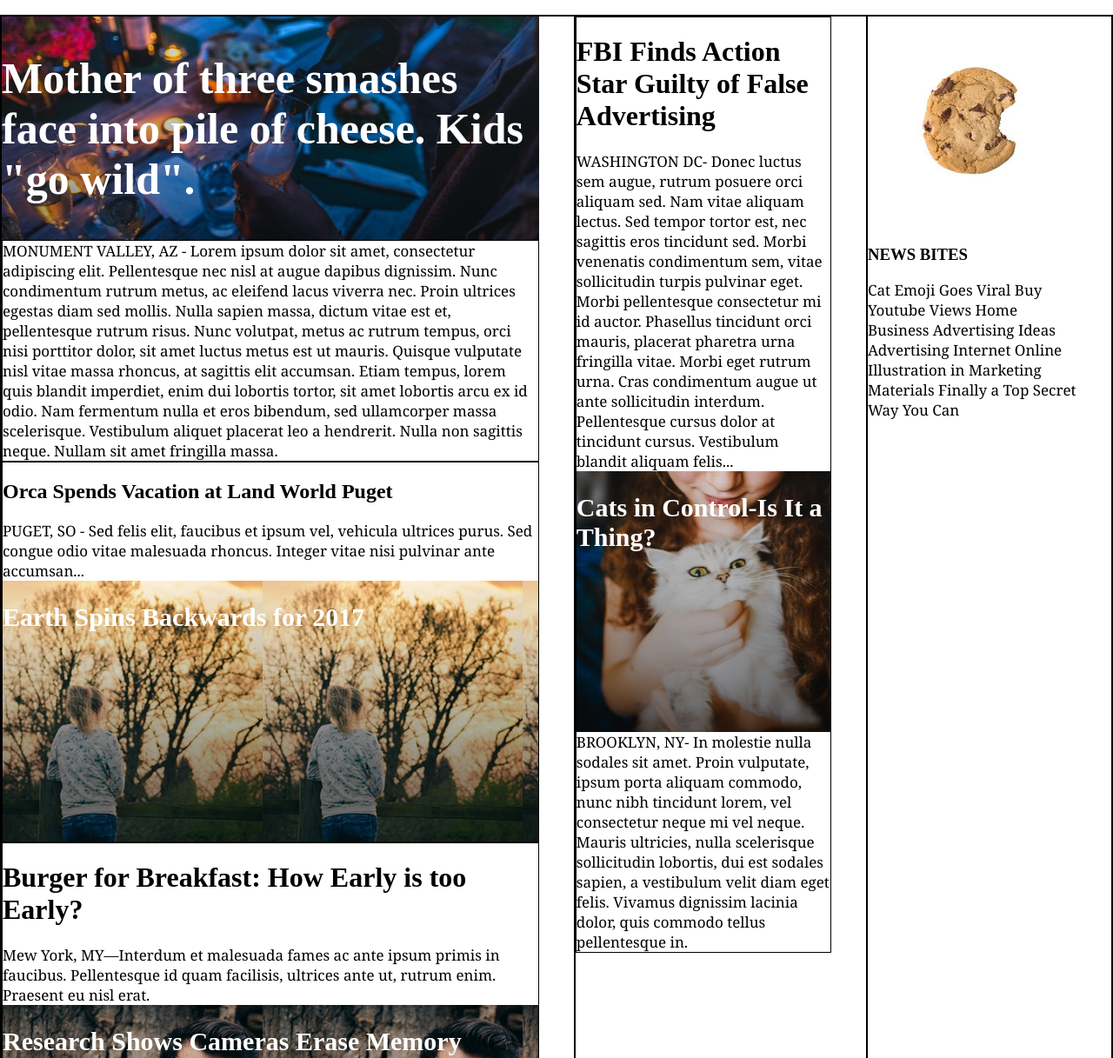
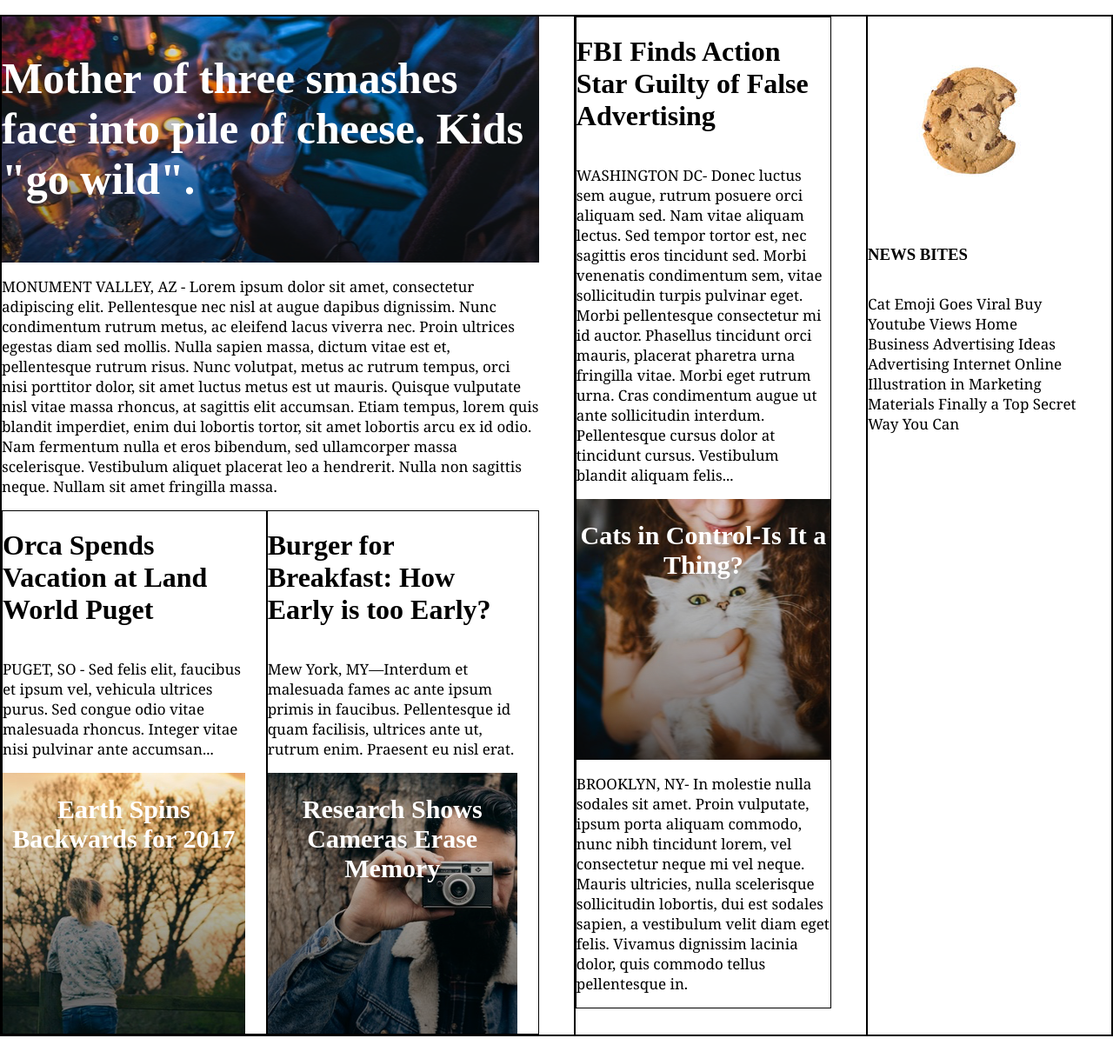
Before and after one commit to jimmybarron/fakenews, a plain HTML site: page index.html in a window 1280 px wide. Shown: the part 83-1300 px from the top of the page at 87% size. After the commit the page ends 1275 px from the top, so only its background shows below. Drawn offline with Linux system fonts and the light colour scheme.

Commit message:
End of Saturday

```diff
--- a/css/main.css
+++ b/css/main.css
@@ -95,17 +95,21 @@ p {
 .firstTitleOverlay {
     background-image: url('../assets/img-story-main.png');
     display: flex;
+    align-items: center;
 }
 
 .firstTitleOverlay h2 {
     color: white;
-    font-size: 50px;;
+    font-size: 50px;
+    height: 200px;
+    align-items: center;
 }
 
 p {
     font-family: Georgia;
     font-size: 17px;
     color: black;
+    padding: 16px 0;
 }
 
 .secondTitleOverlay {
@@ -116,7 +120,8 @@ p {
 
 .secondTitleOverlay h2 {
     color: white;
-    font-size: 30px;;
+    font-size: 30px;
+    text-align: center;
 }
 
 .thirdTitleOverlay {
@@ -127,7 +132,8 @@ p {
 
 .thirdTitleOverlay h2 {
     color: white;
-    font-size: 30px;;
+    font-size: 30px;
+    text-align: center;
 }
 
 .fourthTitleOverlay {
@@ -139,5 +145,16 @@ p {
 .fourthTitleOverlay h2 {
     color: white;
     font-size: 30px;
-    ;
+    text-align: center;
 }
+
+.twoColumn {
+    display: flex;
+}
+
+.twoColumn .article {
+    padding: 0 24px 0 0;
+}
+
+.article h2 {
+}
--- a/index.html
+++ b/index.html
@@ -1,5 +1,6 @@
 <!DOCTYPE html>
 <html>
+
 <head>
     <meta charset="utf-8" />
     <meta http-equiv="X-UA-Compatible" content="IE=edge">
@@ -7,6 +8,7 @@
     <meta name="viewport" content="width=device-width, initial-scale=1">
     <link rel="stylesheet" type="text/css" media="screen" href="./css/main.css" />
 </head>
+
 <body>
     <div class="header">
         <div class="leftNav">
@@ -35,22 +37,22 @@
                 </h2>
             </div>
 
-            <div class="article">
+
             <p>
                 MONUMENT VALLEY, AZ - Lorem ipsum dolor sit amet, consectetur adipiscing elit. Pellentesque nec nisl at augue dapibus dignissim.
-        Nunc condimentum rutrum metus, ac eleifend lacus viverra nec. Proin ultrices egestas diam sed mollis. Nulla sapien massa,
-        dictum vitae est et, pellentesque rutrum risus. Nunc volutpat, metus ac rutrum tempus, orci nisi porttitor dolor, sit
-        amet luctus metus est ut mauris. Quisque vulputate nisl vitae massa rhoncus, at sagittis elit accumsan. Etiam tempus,
-        lorem quis blandit imperdiet, enim dui lobortis tortor, sit amet lobortis arcu ex id odio. Nam fermentum nulla et eros
-        bibendum, sed ullamcorper massa scelerisque. Vestibulum aliquet placerat leo a hendrerit. Nulla non sagittis neque. Nullam
-        sit amet fringilla massa.
+                Nunc condimentum rutrum metus, ac eleifend lacus viverra nec. Proin ultrices egestas diam sed mollis. Nulla
+                sapien massa, dictum vitae est et, pellentesque rutrum risus. Nunc volutpat, metus ac rutrum tempus, orci
+                nisi porttitor dolor, sit amet luctus metus est ut mauris. Quisque vulputate nisl vitae massa rhoncus, at
+                sagittis elit accumsan. Etiam tempus, lorem quis blandit imperdiet, enim dui lobortis tortor, sit amet lobortis
+                arcu ex id odio. Nam fermentum nulla et eros bibendum, sed ullamcorper massa scelerisque. Vestibulum aliquet
+                placerat leo a hendrerit. Nulla non sagittis neque. Nullam sit amet fringilla massa.
             </p>
-            </div>
 
+            <div class="twoColumn">
                 <div class="article">
-                <h2>
+                    <h1>
                         Orca Spends Vacation at Land World Puget
-                </h2>
+                    </h1>
 
                     <p>
                         PUGET, SO - Sed felis elit, faucibus et ipsum vel, vehicula ultrices purus. Sed congue odio vitae malesuada rhoncus. Integer
@@ -83,6 +85,8 @@ vitae nisi pulvinar ante accumsan...
 
             </div>
 
+        </div>
+
         <div class="column medium">
 
             <div class="article">
@@ -93,10 +97,10 @@ vitae nisi pulvinar ante accumsan...
 
                 <p>
                     WASHINGTON DC- Donec luctus sem augue, rutrum posuere orci aliquam sed. Nam vitae aliquam lectus. Sed tempor tortor est,
-                    nec sagittis eros tincidunt sed. Morbi venenatis condimentum sem, vitae sollicitudin turpis pulvinar eget. Morbi pellentesque
-                    consectetur mi id auctor. Phasellus tincidunt orci mauris, placerat pharetra urna fringilla vitae. Morbi eget rutrum urna.
-                    Cras condimentum augue ut ante sollicitudin interdum. Pellentesque cursus dolor at tincidunt cursus. Vestibulum blandit aliquam
-                    felis...
+                    nec sagittis eros tincidunt sed. Morbi venenatis condimentum sem, vitae sollicitudin turpis pulvinar
+                    eget. Morbi pellentesque consectetur mi id auctor. Phasellus tincidunt orci mauris, placerat pharetra
+                    urna fringilla vitae. Morbi eget rutrum urna. Cras condimentum augue ut ante sollicitudin interdum. Pellentesque
+                    cursus dolor at tincidunt cursus. Vestibulum blandit aliquam felis...
                 </p>
 
                 <div class="fourthTitleOverlay">
@@ -107,8 +111,9 @@ vitae nisi pulvinar ante accumsan...
 
                 <p>
                     BROOKLYN, NY- In molestie nulla sodales sit amet. Proin vulputate, ipsum porta aliquam commodo, nunc nibh tincidunt lorem,
-                    vel consectetur neque mi vel neque. Mauris ultricies, nulla scelerisque sollicitudin lobortis, dui est sodales sapien, a
-                    vestibulum velit diam eget felis. Vivamus dignissim lacinia dolor, quis commodo tellus pellentesque in.
+                    vel consectetur neque mi vel neque. Mauris ultricies, nulla scelerisque sollicitudin lobortis, dui est
+                    sodales sapien, a vestibulum velit diam eget felis. Vivamus dignissim lacinia dolor, quis commodo tellus
+                    pellentesque in.
                 </p>
 
             </div>
@@ -132,4 +137,5 @@ Materials Finally a Top Secret Way You Can
     </div>
 
 </body>
+
 </html>
```
Lines whose indentation alone changed are shown as unchanged.
